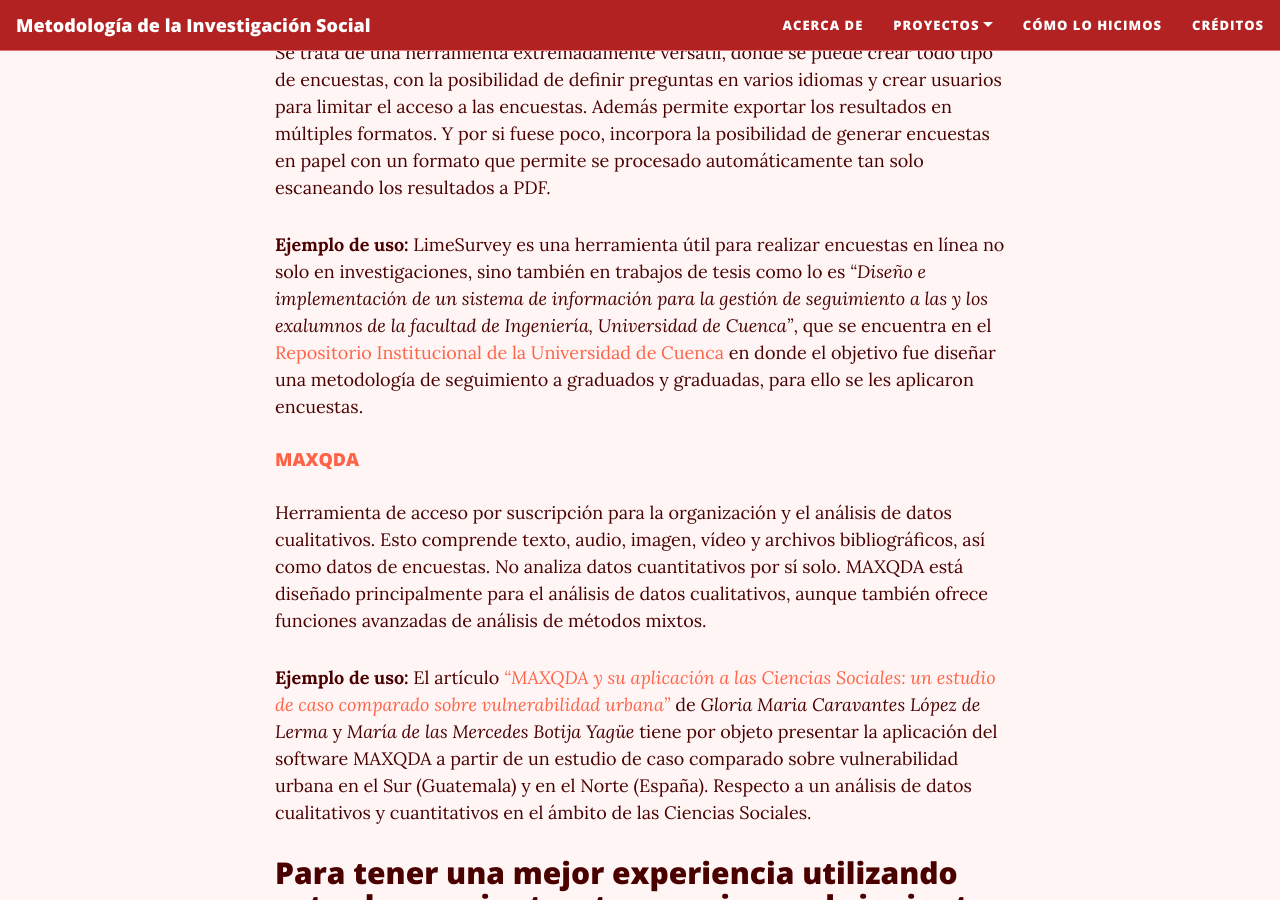
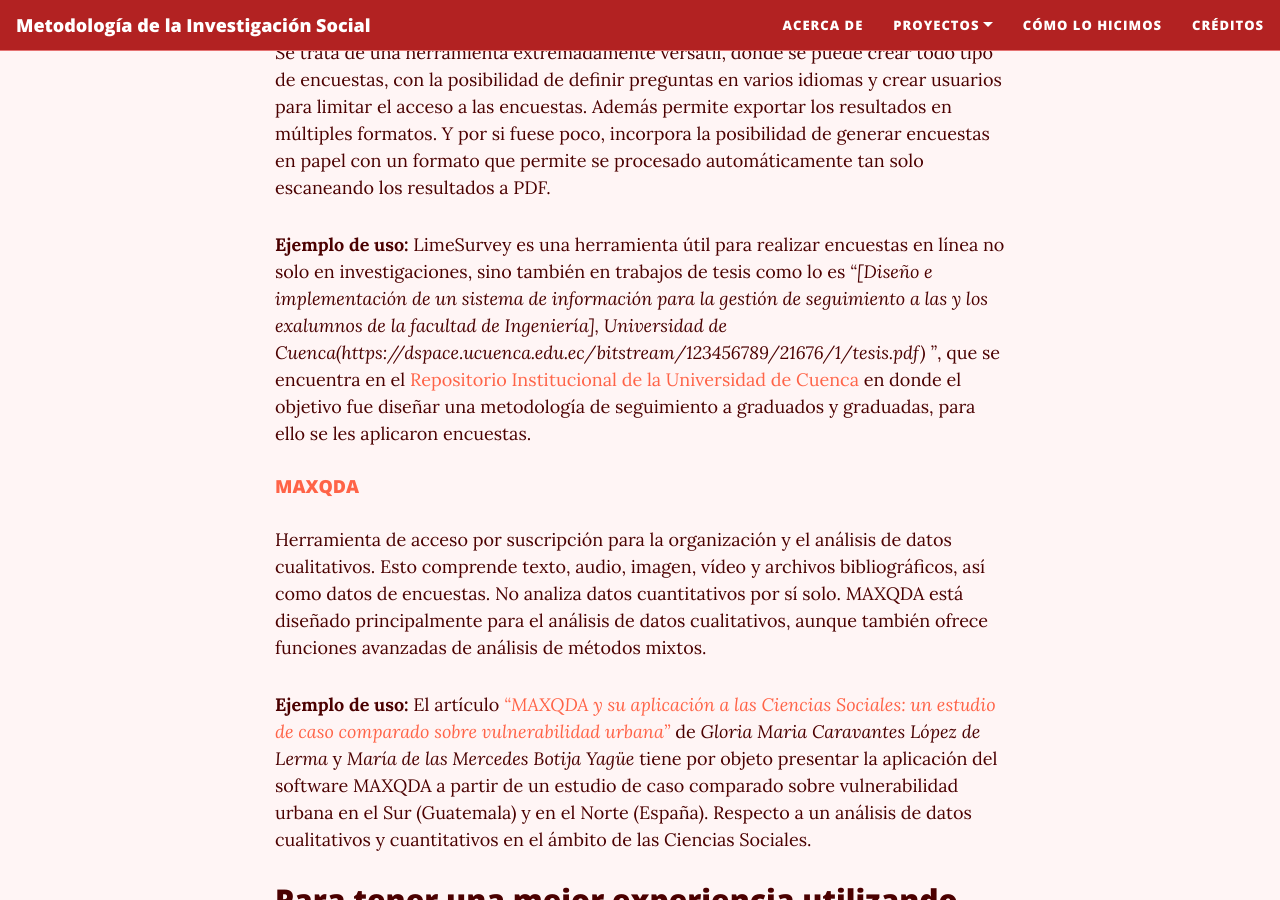
Before and after one commit to rosariorogel/metodologia, a Jekyll site: the page built from _pages/recolectando-datos.md, in a window 1280 px wide and 900 px high, scrolled down 5056 px. Built offline with Jekyll 4.4.1, drawn with Linux system fonts in a browser that asks for light colours; nearby versions of some CDN libraries; some of the changed lines change nothing that is shown.

Commit message:
Update recolectando-datos.md

```diff
--- a/_pages/recolectando-datos.md
+++ b/_pages/recolectando-datos.md
@@ -88,7 +88,7 @@
 Se trata de una herramienta extremadamente versátil, donde se puede crear todo tipo de encuestas, con la posibilidad de definir preguntas en varios idiomas y crear usuarios para limitar el acceso a las encuestas. Además permite exportar los resultados en múltiples formatos. Y por si fuese poco, incorpora la posibilidad de generar encuestas en papel con un formato que permite se procesado automáticamente tan solo escaneando los resultados a PDF.
 
 **Ejemplo de uso:**
-LimeSurvey es una herramienta útil para realizar encuestas en línea no solo en investigaciones, sino también en trabajos de tesis como lo es *“Diseño e implementación de un sistema de información para la gestión de seguimiento a las y los exalumnos de la facultad de Ingeniería, Universidad de Cuenca”*, que se encuentra en el [Repositorio Institucional de la Universidad de Cuenca](http://dspace.ucuenca.edu.ec/handle/123456789/21676) en donde el objetivo fue diseñar una metodología de seguimiento a graduados y graduadas, para ello se les aplicaron encuestas.
+LimeSurvey es una herramienta útil para realizar encuestas en línea no solo en investigaciones, sino también en trabajos de tesis como lo es *"[Diseño e implementación de un sistema de información para la gestión de seguimiento a las y los exalumnos de la facultad de Ingeniería], Universidad de Cuenca(https://dspace.ucuenca.edu.ec/bitstream/123456789/21676/1/tesis.pdf) ”*, que se encuentra en el [Repositorio Institucional de la Universidad de Cuenca](http://dspace.ucuenca.edu.ec/handle/123456789/21676) en donde el objetivo fue diseñar una metodología de seguimiento a graduados y graduadas, para ello se les aplicaron encuestas.
 
 
 #### [MAXQDA](https://www.maxqda.com/es/)
```
